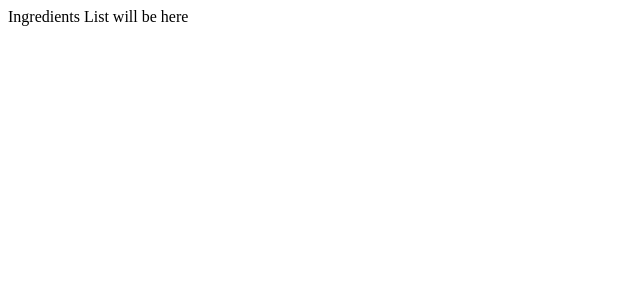
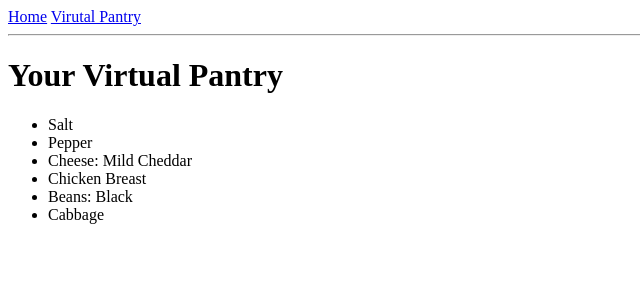
Before and after one commit to Joshhnatek/cmpe131proj, a Flask app: page /ingredients in a window 1280 px wide. Shown: the top 300 px of the page, without its empty margins (0-640 px from the left). Run offline with Flask 2, Linux system fonts and the light colour scheme.

Commit message:
Home page and Virtual Pantry Basic Pages

```diff
--- a/app.py
+++ b/app.py
@@ -8,7 +8,9 @@ def home():
 
 @app.route("/ingredients")
 def ingredients():
-    return ("Ingredients List will be here")
+    pantry = ['Salt', 'Pepper', 'Cheese: Mild Cheddar', 'Chicken Breast', 'Beans: Black', 'Cabbage']
+    title = "Virutal Pantry"
+    return render_template("ingredient_list.html", title = title, pantry = pantry)
 
 if __name__ == "__main__":
     app.run()
--- a/templates/base.html
+++ b/templates/base.html
@@ -10,7 +10,7 @@
 
     <div>
         <a href="{{url_for('home')}}">Home</a>
-        <a href="{{url_for('ingredients')}}">My Ingredients</a>
+        <a href="{{url_for('ingredients')}}">Virutal Pantry</a>
 
     </div>
     <body>
--- /dev/null
+++ b/templates/ingredient_list.html
@@ -0,0 +1,16 @@
+{% extends 'base.html' %}
+
+{% block content %}
+
+        <h1>Your Virtual Pantry</h1>
+
+        {% if pantry %}
+            <ul>
+            {% for item in pantry %}
+                <li>{{ item }}</li>
+            {% endfor %}
+            </ul>
+        {% else %}
+            <h2>Your Pantry is Empty</h2>
+        {% endif %}
+{% endblock %}
```
Also changed, not shown: source/ingredient_form.py (added, +11 -0 lines), templates/home.html (+7 -1 lines).
